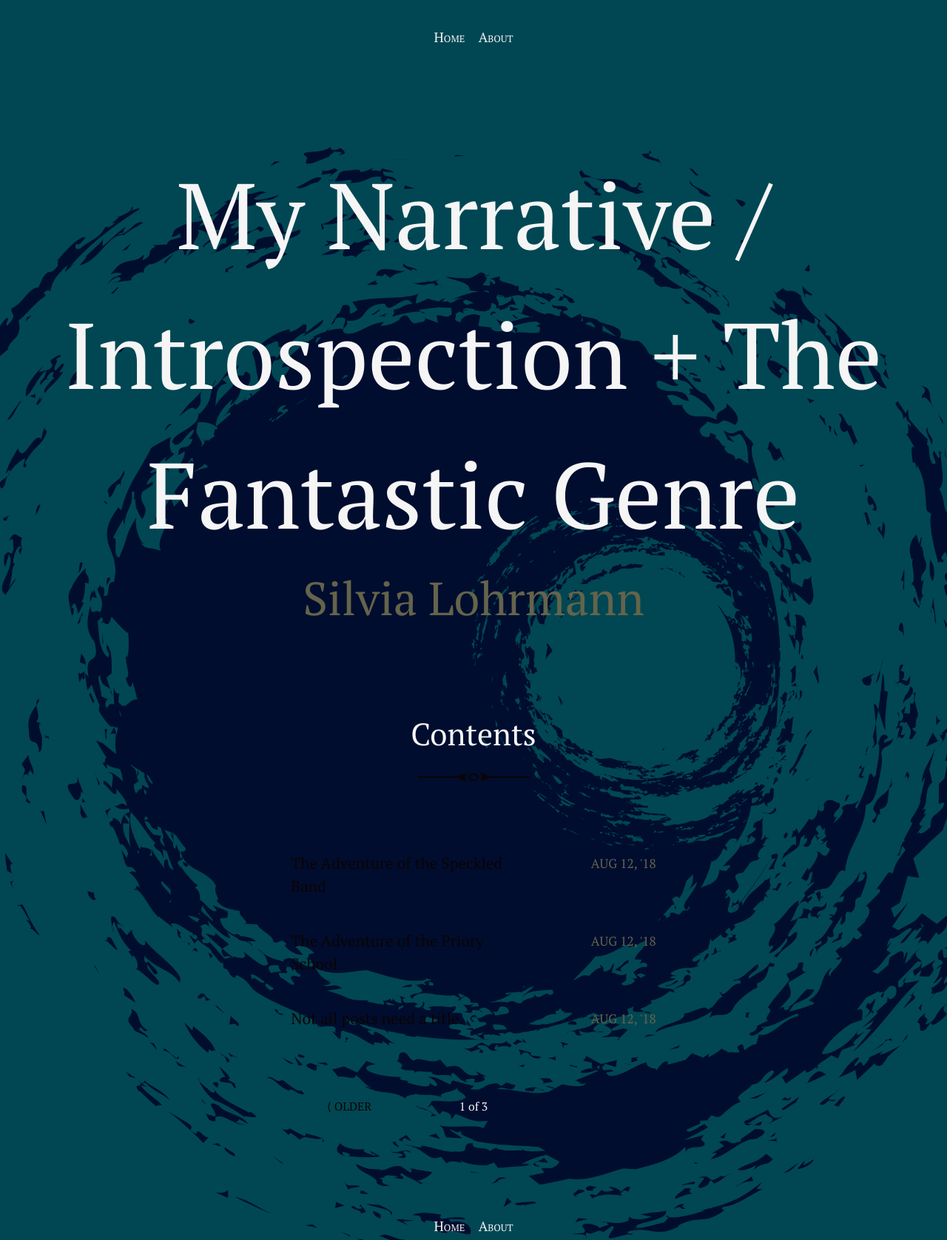
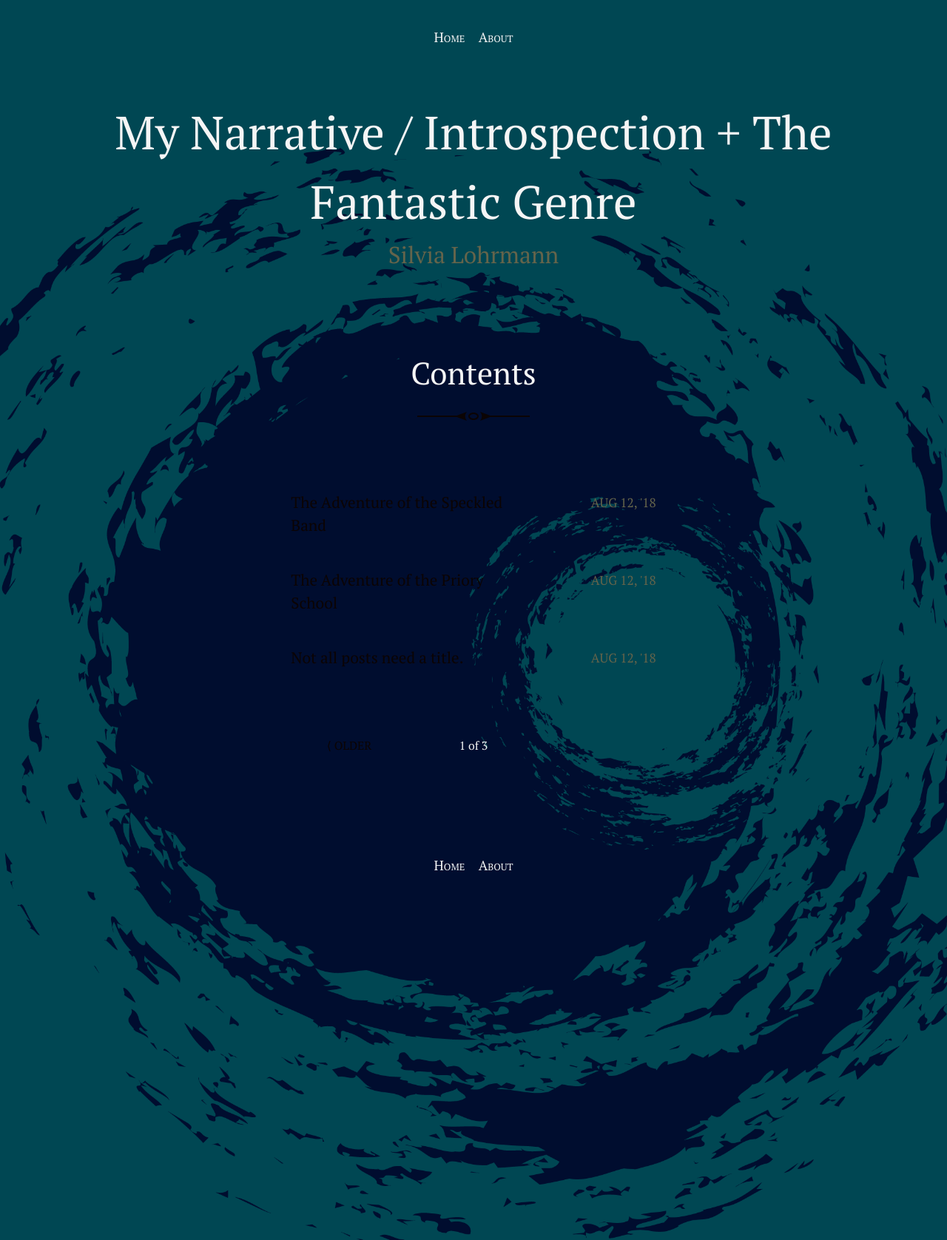
Before and after one commit to silvialohrmann/editorial, a Jekyll site: the page built from index.html, in a window 1280 px wide. Shown: the whole page at 74% size. Built offline with Jekyll 4.4.1, drawn with Linux system fonts in a browser that asks for light colours; the list of posts is cut into pages by our own code.

Commit message:
Update _masthead.scss

```diff
--- a/_sass/_masthead.scss
+++ b/_sass/_masthead.scss
@@ -11,7 +11,7 @@
   margin-top: 1em;
   padding: 0 2rem;
   @media (min-width: $on-tablet) {
-    font-size: 6em;
+    font-size: 3em;
   }
 }
 
@@ -21,6 +21,6 @@
   margin: 0;
   padding: 0 2rem;
   @media (min-width: $on-tablet) {
-    font-size: 3em;
+    font-size: 1.5em;
   }
 }
```
